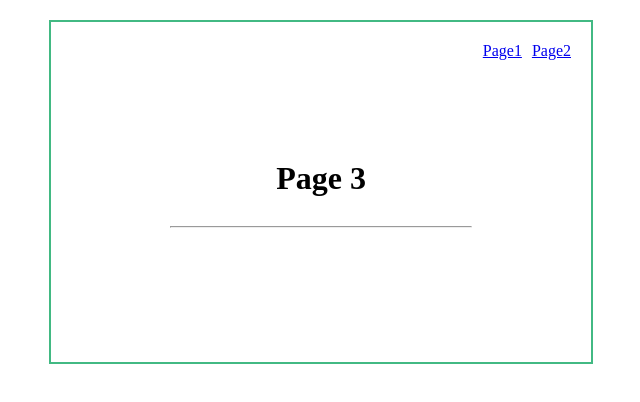
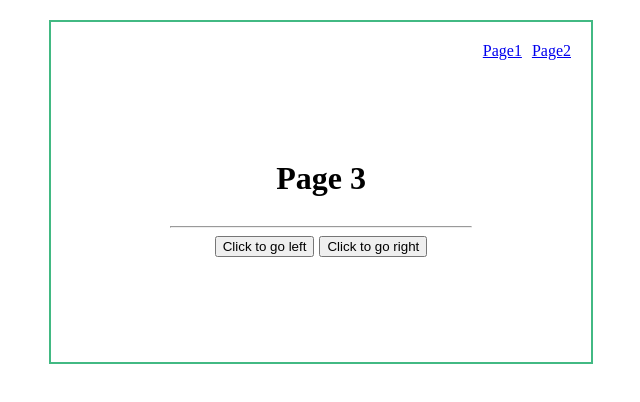
Before and after one commit to thavorac/gic2025, a Vue app: page /page_three in a window 1280 px wide. Before the commit this address had no page. Shown: the top 402 px of the page, without its empty margins (319-959 px from the left). Built offline with nearby package versions, Linux system fonts and the light colour scheme; the HTML template or start-up script is replaced by a standard one.

Commit message:
Naviage programmatically

```diff
--- a/src/components/PageThree.vue
+++ b/src/components/PageThree.vue
@@ -2,18 +2,46 @@
   <div class="container">
     <div class="link">
       <router-link to="/page_one">Page1</router-link>
-      <router-link to="/page_two/from_page_3">Page2</router-link>
+      <router-link to="/page_two">Page2</router-link>
     </div>
     <h1 style="margin-top: 100px">Page 3</h1>
     <hr style="width: 300px" />
     <div class="section">
       <router-view></router-view>
     </div>
+    <div style="display: flex; gap: 5px">
+      <button @click="goLeft">Click to go left</button>
+      <button @click="goRight">Click to go right</button>
+    </div>
   </div>
 </template>
 <script lang="ts">
 export default {
   name: 'PageThree',
+  computed: {
+    sectionId() {
+      return Number(this.$route.params.sectionId)
+    },
+  },
+  methods: {
+    goLeft() {
+      console.log('go left')
+      this.$router.push({
+        name: 'PageThree_Section',
+        params: {
+          sectionId: this.sectionId - 1,
+        },
+      })
+    },
+    goRight() {
+      this.$router.push({
+        name: 'PageThree_Section',
+        params: {
+          sectionId: this.sectionId + 1,
+        },
+      })
+    },
+  },
 }
 </script>
 
--- a/src/components/PageTwo.vue
+++ b/src/components/PageTwo.vue
@@ -2,14 +2,9 @@
   <div class="container">
     <div class="link">
       <router-link :to="{ name: 'PageOne' }">Page1</router-link>
-      <router-link to="/page_three?message=hello_from_2">Page3</router-link>
+      <router-link to="/page_three">Page3</router-link>
     </div>
-    <h1 style="margin-top: 100px">
-      Page 2
-      <div>
-        {{ $route.params.message }}
-      </div>
-    </h1>
+    <h1 style="margin-top: 100px">Page 2</h1>
     <hr style="width: 300px" />
     <div class="section">
       <router-view></router-view>
--- a/src/components/SectionComponent.vue
+++ b/src/components/SectionComponent.vue
@@ -5,10 +5,10 @@
 <script lang="ts">
 export default {
   name: 'SectionComponent',
-  data() {
-    return {
-      sectionId: this.$route.params.sectionId,
-    }
+  computed: {
+    sectionId() {
+      return this.$route.params.sectionId
+    },
   },
 }
 </script>
```
